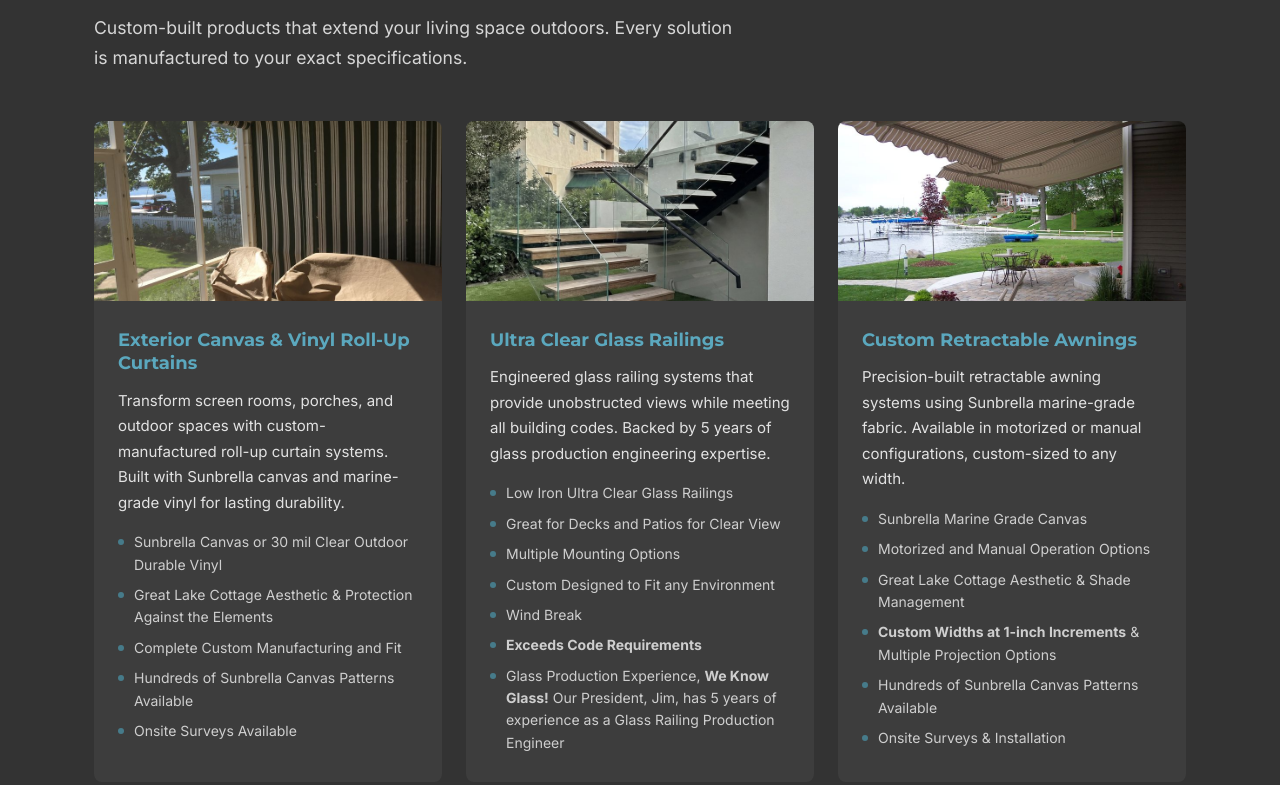
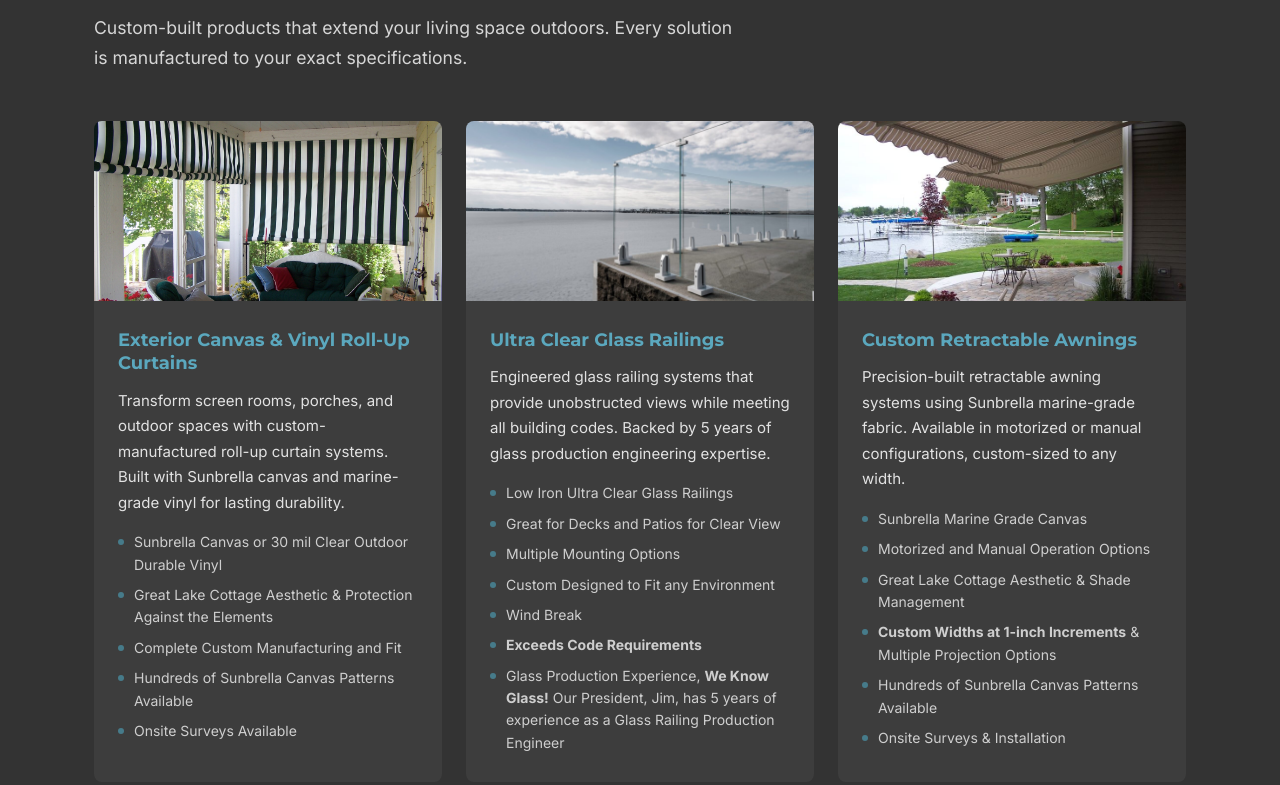
Before and after one commit to craiglgm/lc-fabricating, a plain HTML site: page index.html in a window 1280 px wide. Shown: the part 1576-2361 px from the top of the page. Drawn offline with Linux system fonts and the light colour scheme.

Commit message:
Update card images and rename Consultation section
- Replace roll-up curtain and glass railing card images
- Rename "Consultation & Feasibility" to "Conceptual Design & Visualization"

Co-Authored-By: Claude Opus 4.6 <noreply@anthropic.com>

```diff
--- a/index.html
+++ b/index.html
@@ -80,7 +80,7 @@
       <div class="cards">
         <div class="card card--outdoor">
           <div class="card-image">
-            <img src="images/roll_up_curtain.jpg" alt="Exterior canvas roll-up curtain on a screen room" class="card-img">
+            <img src="images/roll-up-curtain.jpg" alt="Exterior canvas roll-up curtain on a screen room" class="card-img">
           </div>
           <div class="card-body">
             <h3 class="card-title">Exterior Canvas &amp; Vinyl Roll-Up Curtains</h3>
@@ -96,7 +96,7 @@
         </div>
         <div class="card card--outdoor">
           <div class="card-image">
-            <img src="images/glass_railing.jpg" alt="Ultra clear glass railing on outdoor staircase" class="card-img">
+            <img src="images/glass-railing.jpg" alt="Ultra clear glass railing on outdoor staircase" class="card-img">
           </div>
           <div class="card-body">
             <h3 class="card-title">Ultra Clear Glass Railings</h3>
@@ -146,7 +146,7 @@
           </div>
           <div class="card-step">01</div>
           <div class="card-body">
-            <h3 class="card-title">Consultation &amp; Feasibility</h3>
+            <h3 class="card-title">Conceptual Design &amp; Visualization</h3>
             <p class="card-text">Start with a clear-eyed evaluation of your concept. We assess feasibility, identify constraints, and develop preliminary 3D models and renderings to visualize the solution before committing to production.</p>
             <ul class="card-features">
               <li>Concept evaluation</li>
```
Also changed, not shown: images/glass-railing.jpg (added), images/roll-up-curtain.jpg (added).
